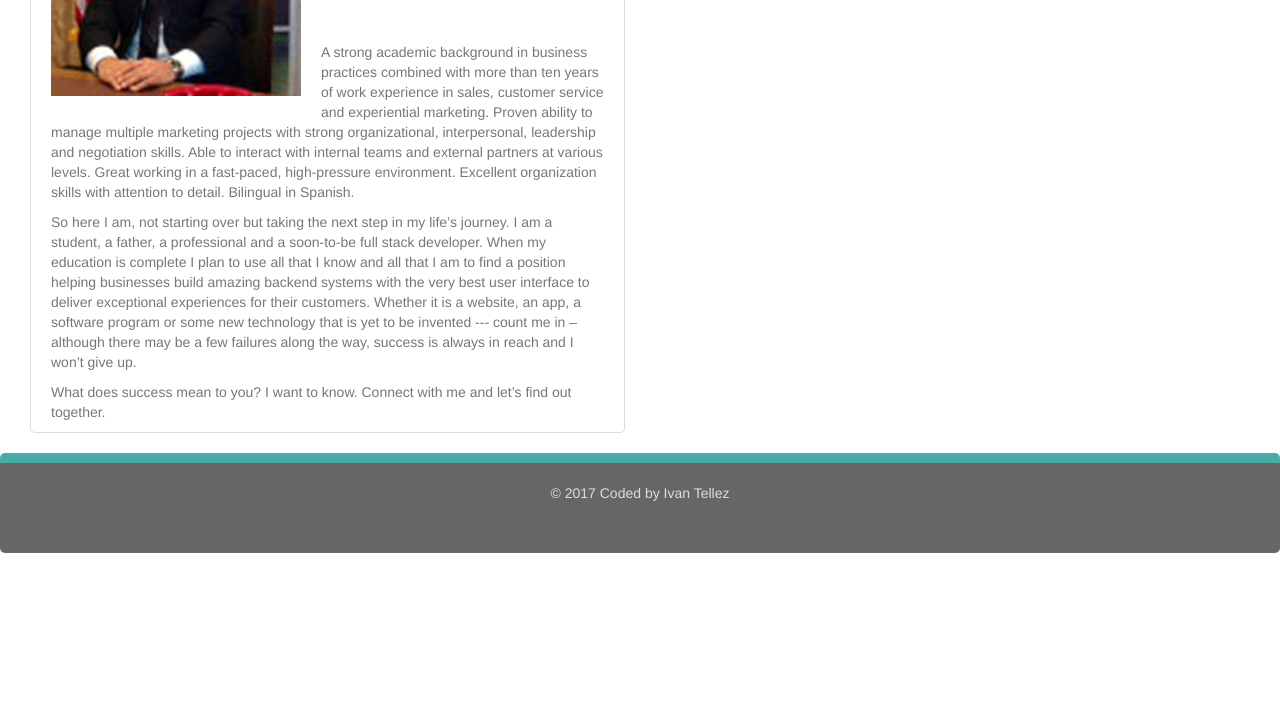
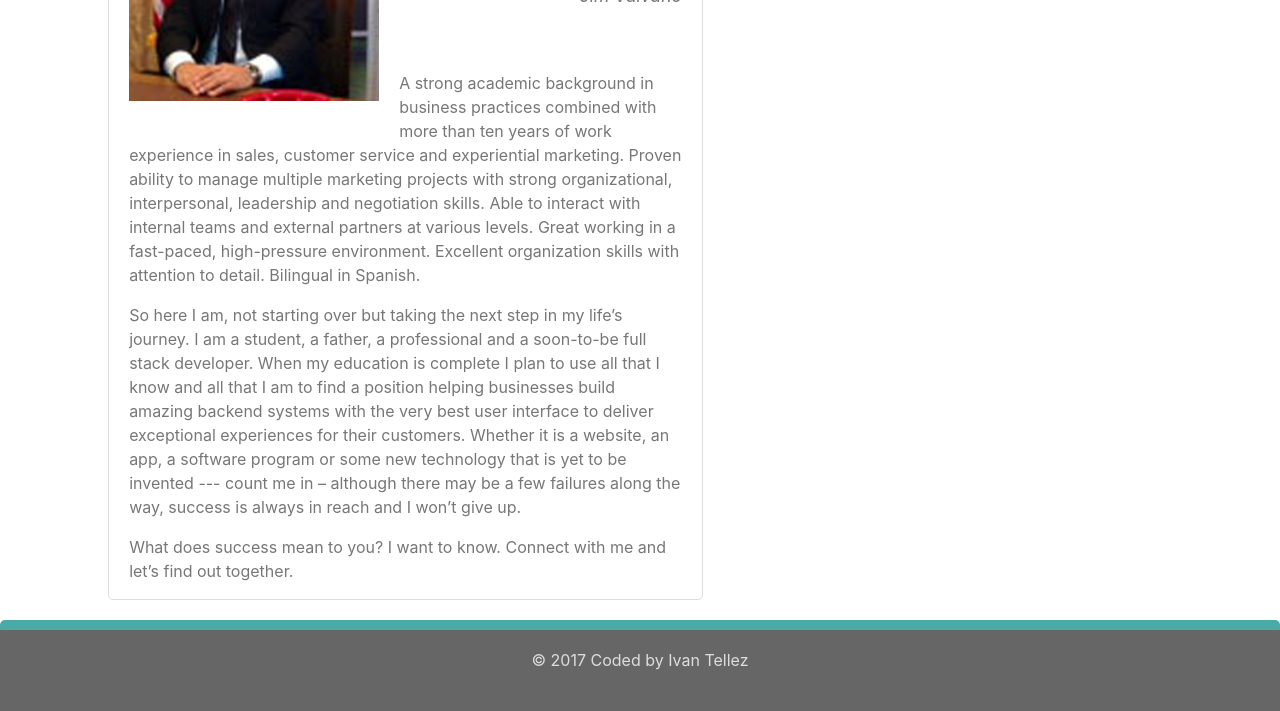
Before and after one commit to IvanTellezM/IvanTellezM.github.io, a plain HTML site: page index.html in a window 1280 px wide. Shown: the part 342-1053 px from the top of the page. Before the commit the page ends 895 px from the top, so only its background shows below. Drawn offline with nearby package versions, Linux system fonts and the light colour scheme.

Commit message:
Update index.html

```diff
--- a/index.html
+++ b/index.html
@@ -5,7 +5,7 @@
     <title>Ivan Tellez</title>
     <meta charset="utf-8">
     <meta name="viewport" content="width=device-width, initial-scale=1">
-    <link rel="stylesheet" href="https://maxcdn.bootstrapcdn.com/bootstrap/3.3.7/css/bootstrap.min.css">
+    <link rel="stylesheet" href="https://stackpath.bootstrapcdn.com/bootstrap/4.1.1/css/bootstrap.min.css">
     <link rel="stylesheet" type="text/css" href="Assets/css/style.css">
     <script src="https://ajax.googleapis.com/ajax/libs/jquery/3.2.1/jquery.min.js"></script>
     <script src="https://maxcdn.bootstrapcdn.com/bootstrap/3.3.7/js/bootstrap.min.js"></script>
```
